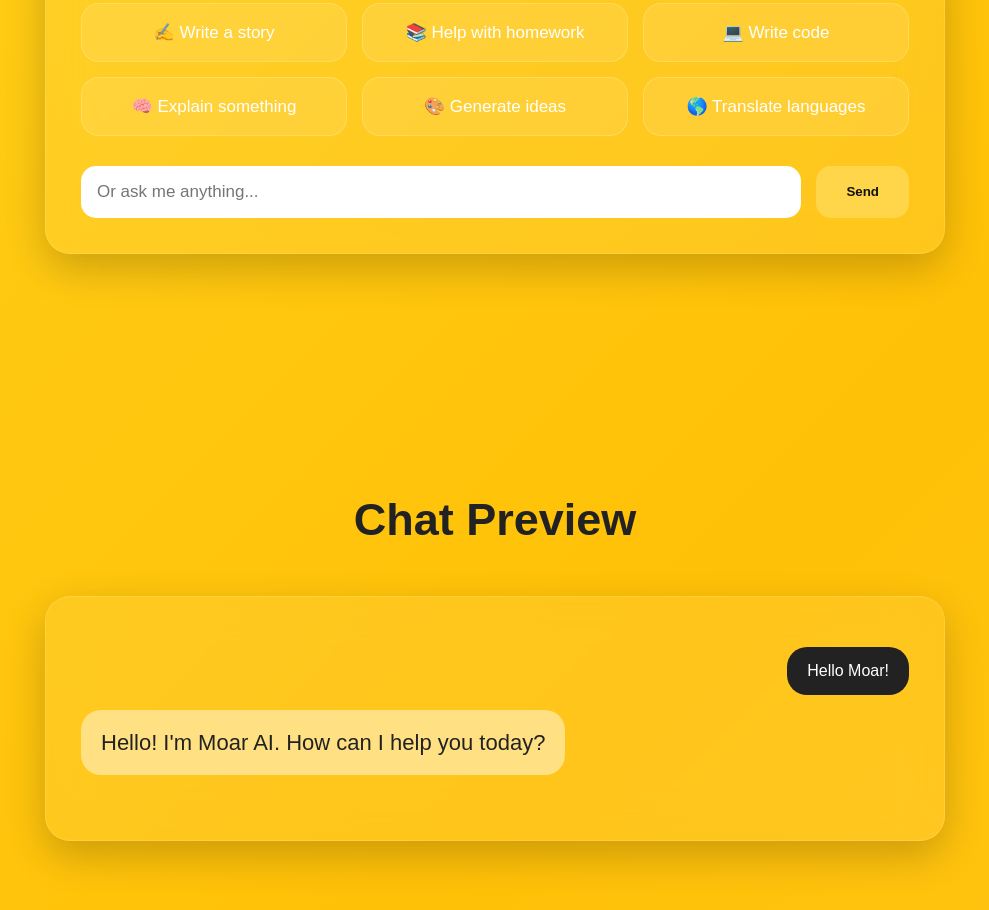
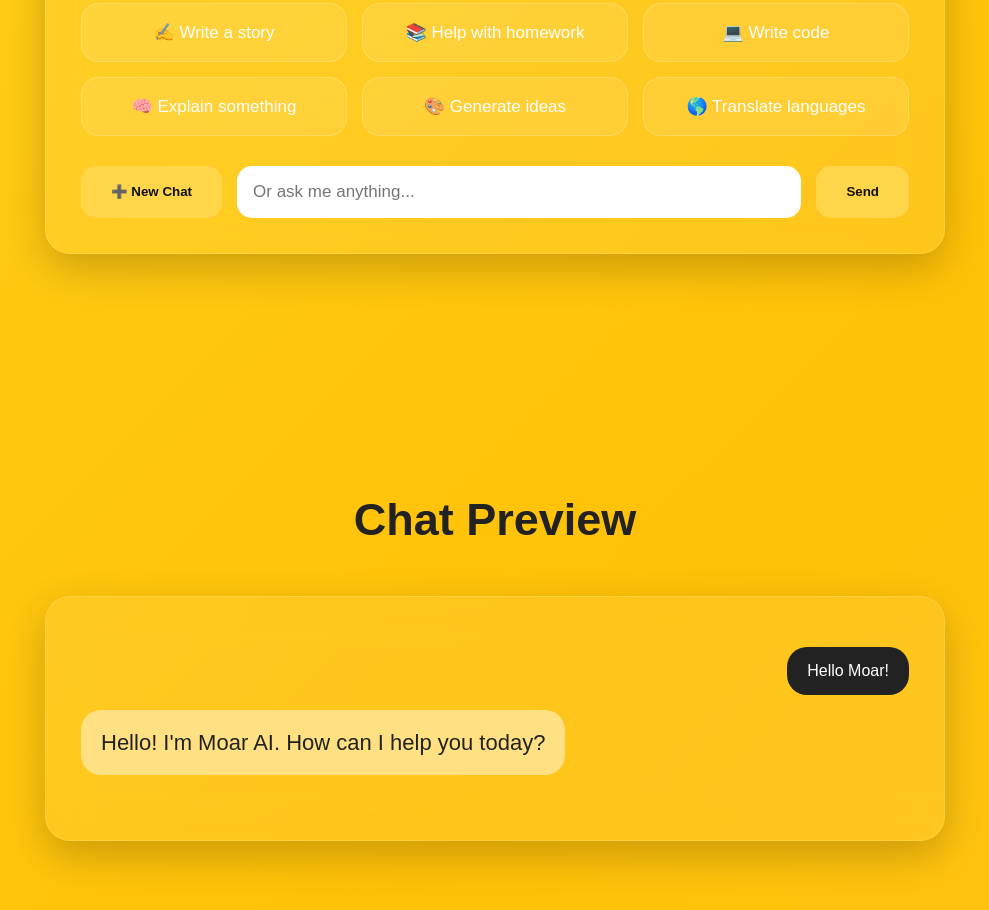
Before and after one commit to YoyoTech1B/Mo-App, a plain HTML site: page index.html in a window 1280 px wide. Shown: the part 1306-2216 px from the top of the page, without its empty margins (145-1134 px from the left). Drawn offline with Linux system fonts and the light colour scheme.

Commit message:
Update index.html

```diff
--- a/index.html
+++ b/index.html
@@ -91,6 +91,10 @@ What would you like me to help you with today?
 
 <div class="input-area">
 
+<button id="newChat">
+➕ New Chat
+</button>
+
 <input
 id="userInput"
 type="text"
```
